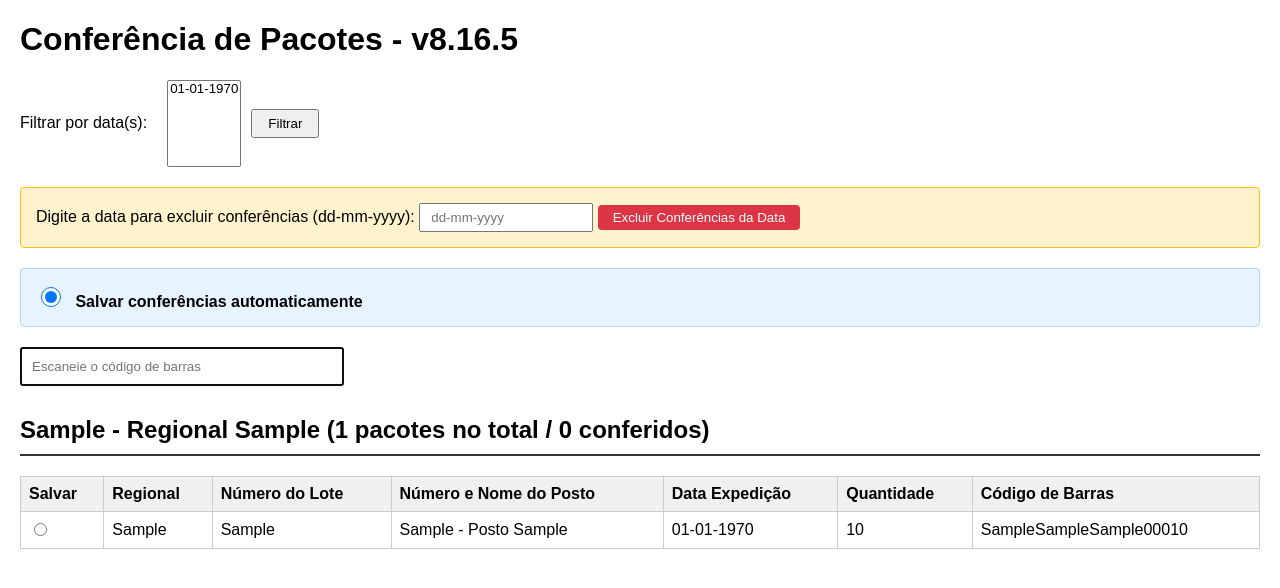
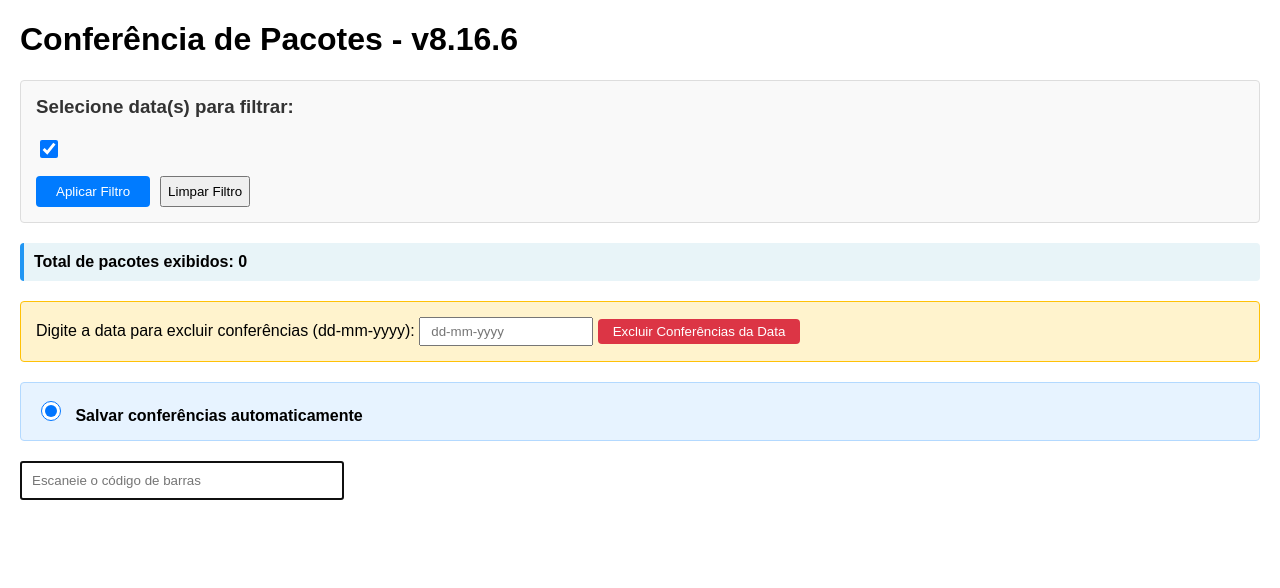
Before and after one commit to anderssonn2-hub/projeto_lacres, a PHP site: page /conferencia_pacotes.php in a window 1280 px wide. Shown: the top 588 px of the page. Run offline with PHP 8.4, Linux system fonts and the light colour scheme; tables that the repository leaves empty or names only in its code hold one stand-in row (values such as "Sample post").

Commit message:
versao 8.16.6

```diff
--- a/conferencia_pacotes.php
+++ b/conferencia_pacotes.php
@@ -1,27 +1,22 @@
 <?php
-/* conferencia_pacotes.php — v8.16.5
- * Retorna ao modelo original com radio button pré-selecionado + auto-save
- * Mantém todas as funcionalidades:
- * 1) Radio button auto-selecionado salva automaticamente enquanto marca pacotes
- * 2) Desmarcar o radio = não salva mais
- * 3) Exclui conferências por data (input dd-mm-yyyy)
- * 4) Segregação correta de postos:
- *    - Postos Poupa Tempo aparecem PRIMEIRO com rótulo
- *    - Depois Posto(s) da Capital (regional 0)
- *    - Depois Central IIPR (regional 999)
- *    - Depois demais regionais
- * 5) Informação de pacotes: "N pacotes no total / M conferidos"
- * 6) Melhorias de som mantidas (v8.16.3+):
- *    - Som conclusão garantido para 1 pacote
- *    - Alerta Poupa Tempo específico
+/* conferencia_pacotes.php — v8.16.6
+ * Melhorias em relação v8.16.5:
+ * 1) Carregamento inteligente: postos NÃO conferidos ou últimos dias se todos conferidos
+ * 2) Melhor seletor de datas com checkboxes
+ * 3) Total de pacotes visível na tela
+ * 4) Segregação CORRETA de regionais (1, 0, 999, demais)
+ * 5) Sem sobrecarga de dados na tela
+ * 6) Mantém: radio button auto-save, sons, excluir por data
  */
 
 // Inicializa as variáveis
 $total_codigos = 0;
+$datas_postos_nao_conferidos = array();
 $datas_expedicao = array();
 $regionais_data = array();
 $datas_filtro = isset($_GET['datas']) ? $_GET['datas'] : array();
 $poupaTempoPostos = array();
+$usar_filtro_padrao = false; // Flag para usar filtro padrão
 
 // Conexão com o banco de dados
 $host = '10.15.61.169';
@@ -106,6 +101,48 @@ try {
         $conferencias_realizadas[] = $row['nlote'];
     }
 
+    // Se não há filtro de datas especificado, usa filtro padrão (postos não conferidos)
+    if (empty($datas_filtro)) {
+        $usar_filtro_padrao = true;
+
+        // Busca datas que têm postos NÃO conferidos
+        $stmtDatasPendentes = $pdo->query(
+            "SELECT DISTINCT DATE_FORMAT(p.dataCarga, '%d-%m-%Y') as data
+             FROM ciPostosCsv p
+             LEFT JOIN conferencia_pacotes c ON p.lote = c.nlote AND c.conf = 1
+             WHERE c.nlote IS NULL AND p.dataCarga IS NOT NULL
+             ORDER BY p.dataCarga DESC
+             LIMIT 5"
+        );
+
+        while ($row = $stmtDatasPendentes->fetch(PDO::FETCH_ASSOC)) {
+            $datas_filtro[] = $row['data'];
+        }
+
+        // Se não há postos não conferidos, busca últimos dias conferidos
+        if (empty($datas_filtro)) {
+            $stmtUltimas = $pdo->query(
+                "SELECT DISTINCT DATE_FORMAT(p.dataCarga, '%d-%m-%Y') as data
+                 FROM ciPostosCsv p
+                 WHERE p.dataCarga IS NOT NULL
+                 ORDER BY p.dataCarga DESC
+                 LIMIT 5"
+            );
+
+            while ($row = $stmtUltimas->fetch(PDO::FETCH_ASSOC)) {
+                $datas_filtro[] = $row['data'];
+            }
+        }
+    }
+
+    // Busca todas as datas disponíveis para o seletor
+    $stmtTodasDatas = $pdo->query("SELECT DISTINCT DATE_FORMAT(dataCarga, '%d-%m-%Y') as data FROM ciPostosCsv WHERE dataCarga IS NOT NULL ORDER BY dataCarga DESC");
+    while ($row = $stmtTodasDatas->fetch(PDO::FETCH_ASSOC)) {
+        if (!in_array($row['data'], $datas_expedicao)) {
+            $datas_expedicao[] = $row['data'];
+        }
+    }
+
     // Busca dados dos postos
     $stmt = $pdo->query("SELECT lote, posto, regional, quantidade, dataCarga FROM ciPostosCsv ORDER BY regional, lote, posto");
 
@@ -115,23 +152,22 @@ try {
         $data_original = $row['dataCarga'];
         $data_formatada = date('d-m-Y', strtotime($data_original));
 
-        if (!in_array($data_formatada, $datas_expedicao)) {
-            $datas_expedicao[] = $data_formatada;
-        }
-
-        if (!empty($datas_filtro) && !in_array($data_formatada, $datas_filtro)) {
+        // Filtra pela data selecionada
+        if (!in_array($data_formatada, $datas_filtro)) {
             continue;
         }
 
         $lote = $row['lote'];
-        $posto = str_pad($row['posto'], 3, '0', STR_PAD_LEFT);
+        $posto = $row['posto']; // Mantém como número para comparação
+        $posto_str = str_pad($posto, 3, '0', STR_PAD_LEFT);
         $regional = $row['regional']; // Mantém como número
         $regional_str = str_pad($regional, 3, '0', STR_PAD_LEFT);
         $quantidade = str_pad($row['quantidade'], 5, '0', STR_PAD_LEFT);
 
-        $nome_posto = "$posto - Posto $posto";
-        $isPoupaTempo = in_array($posto, $poupaTempoPostos) ? '1' : '0';
-        $codigo_barras = $lote . $regional_str . $posto . $quantidade;
+        $nome_posto = "$posto_str - Posto $posto_str";
+        $isPoupaTempo = in_array($posto_str, $poupaTempoPostos) ? '1' : '0';
+        $codigo_barras = $lote . $regional_str . $posto_str . $quantidade;
+        $conferido = in_array($lote, $conferencias_realizadas) ? 1 : 0;
 
         // Classifica por regional
         if (!isset($regionais_data[$regional])) {
@@ -141,13 +177,13 @@ try {
         $regionais_data[$regional][] = array(
             'regional_str' => $regional_str,
             'lote' => $lote,
-            'posto' => $posto,
+            'posto' => $posto_str,
             'nome_posto' => $nome_posto,
             'data_expedicao' => $data_formatada,
             'quantidade' => ltrim($quantidade, '0'),
             'codigo_barras' => $codigo_barras,
             'isPoupaTempo' => $isPoupaTempo,
-            'conferido' => in_array($lote, $conferencias_realizadas) ? 1 : 0
+            'conferido' => $conferido
         );
 
         $total_codigos++;
@@ -164,18 +200,64 @@ try {
 <html lang="pt-BR">
 <head>
     <meta charset="UTF-8">
-    <title>Conferência de Pacotes - v8.16.5</title>
+    <title>Conferência de Pacotes - v8.16.6</title>
     <style>
         body { font-family: Arial, sans-serif; margin: 20px; }
         table { border-collapse: collapse; width: 100%; margin-top: 20px; }
         th, td { border: 1px solid #ccc; padding: 8px; text-align: left; }
         th { background-color: #f0f0f0; }
         .confirmado { background-color: #c6ffc6; }
-        .filtro-datas { margin-bottom: 20px; }
-        .filtro-datas form { display: flex; flex-wrap: wrap; gap: 10px; align-items: center; }
-        .filtro-datas label { margin-right: 10px; }
-        .filtro-datas input[type="text"] { padding: 5px 10px; }
-        .filtro-datas input[type="submit"] { padding: 5px 15px; cursor: pointer; }
+
+        .filtro-datas {
+            background-color: #f9f9f9;
+            padding: 15px;
+            margin-bottom: 20px;
+            border: 1px solid #ddd;
+            border-radius: 4px;
+        }
+
+        .filtro-datas h3 {
+            margin-top: 0;
+            color: #333;
+        }
+
+        .datas-checkboxes {
+            display: flex;
+            flex-wrap: wrap;
+            gap: 15px;
+        }
+
+        .datas-checkboxes label {
+            display: flex;
+            align-items: center;
+            cursor: pointer;
+        }
+
+        .datas-checkboxes input[type="checkbox"] {
+            margin-right: 8px;
+            width: 18px;
+            height: 18px;
+            cursor: pointer;
+        }
+
+        .filtro-botoes {
+            margin-top: 15px;
+            display: flex;
+            gap: 10px;
+        }
+
+        .filtro-botoes input[type="submit"] {
+            padding: 8px 20px;
+            background-color: #007bff;
+            color: white;
+            border: none;
+            cursor: pointer;
+            border-radius: 4px;
+        }
+
+        .filtro-botoes input[type="submit"]:hover {
+            background-color: #0056b3;
+        }
 
         .excluir-data-form {
             background-color: #fff3cd;
@@ -250,21 +332,31 @@ try {
     </style>
 </head>
 <body>
-    <h1>Conferência de Pacotes - v8.16.5</h1>
+    <h1>Conferência de Pacotes - v8.16.6</h1>
 
-    <!-- Filtro de Datas -->
+    <!-- Filtro de Datas com Checkboxes -->
     <div class="filtro-datas">
         <form method="GET">
-            <label for="datas">Filtrar por data(s):</label>
-            <select name="datas[]" multiple size="5">
+            <h3>Selecione data(s) para filtrar:</h3>
+            <div class="datas-checkboxes">
                 <?php foreach ($datas_expedicao as $data): ?>
-                    <option value="<?php echo $data; ?>" <?php echo (in_array($data, $datas_filtro) ? 'selected' : ''); ?>>
+                    <label>
+                        <input type="checkbox" name="datas[]" value="<?php echo $data; ?>"
+                            <?php echo (in_array($data, $datas_filtro) ? 'checked' : ''); ?>>
                         <?php echo $data; ?>
-                    </option>
+                    </label>
                 <?php endforeach; ?>
-            </select>
-            <input type="submit" value="Filtrar">
+            </div>
+            <div class="filtro-botoes">
+                <input type="submit" value="Aplicar Filtro">
+                <input type="button" value="Limpar Filtro" onclick="document.querySelectorAll('.datas-checkboxes input').forEach(cb => cb.checked = false);">
+            </div>
         </form>
+    </div>
+
+    <!-- Total de Pacotes -->
+    <div style="margin-bottom: 20px; padding: 10px; background-color: #e8f4f8; border-left: 4px solid #2196F3; border-radius: 4px;">
+        <strong>Total de pacotes exibidos: <?php echo $total_codigos; ?></strong>
     </div>
 
     <!-- Excluir Conferências por Data -->
@@ -292,44 +384,71 @@ try {
     <!-- Tabelas por Regional -->
     <div id="tabelas">
     <?php
-        // Reordena regionais: Postos Poupa Tempo primeiro, depois Capital (0), depois Central IIPR (999), depois demais
-        $order = array();
+        // Segregação CORRETA: 1) Poupa Tempo, 2) Regional 1, 3) Capital (0), 4) Central IIPR (999), 5) Demais Regionais
 
-        // Primeiro, postos Poupa Tempo
+        // 1. POSTOS POUPA TEMPO (de qualquer regional)
+        $postos_pt_todos = array();
         foreach ($regionais_data as $regional => $postos) {
-            $tem_poupa_tempo = false;
             foreach ($postos as $p) {
                 if ($p['isPoupaTempo'] == '1') {
-                    $tem_poupa_tempo = true;
-                    break;
+                    $postos_pt_todos[] = $p;
                 }
-            }
-            if ($tem_poupa_tempo) {
-                $order['PT_' . $regional] = $regional; // Poupa Tempo da regional específica
             }
         }
 
-        // Capital (regional 0)
-        if (isset($regionais_data[0])) {
-            $order['CAPITAL'] = 0;
+        if (!empty($postos_pt_todos)) {
+            $total_pt = count($postos_pt_todos);
+            $conferidos_pt = count(array_filter($postos_pt_todos, function($p) { return $p['conferido']; }));
+
+            echo "<h2>Postos Poupa Tempo ($total_pt pacotes no total / $conferidos_pt conferidos) <span class='poupa-tempo-label'>POUPA TEMPO</span></h2>";
+            echo '<table>';
+            echo '<thead><tr>';
+            echo '<th>Salvar</th><th>Regional</th><th>Lote</th><th>Posto</th><th>Data</th><th>Qtd</th><th>Código</th>';
+            echo '</tr></thead><tbody>';
+
+            foreach ($postos_pt_todos as $post) {
+                $classe = $post['conferido'] ? 'confirmado' : '';
+                $checked = $post['conferido'] ? 'checked' : '';
+                echo "<tr data-lote='{$post['lote']}' data-codigo='{$post['codigo_barras']}' data-poupatempo='1' class='$classe'>";
+                echo "<td><input type='radio' name='salvar_{$post['lote']}' class='radio-conferencia' data-lote='{$post['lote']}' $checked></td>";
+                echo "<td>{$post['regional_str']}</td><td>{$post['lote']}</td><td>{$post['posto']}</td>";
+                echo "<td>{$post['data_expedicao']}</td><td>{$post['quantidade']}</td><td>{$post['codigo_barras']}</td>";
+                echo '</tr>';
+            }
+            echo '</tbody></table>';
         }
 
-        // Central IIPR (regional 999)
-        if (isset($regionais_data[999])) {
-            $order['CENTRAL'] = 999;
+        // 2. REGIONAL 1
+        if (isset($regionais_data[1])) {
+            $postos_r1 = array_filter($regionais_data[1], function($p) {
+                return $p['isPoupaTempo'] != '1';
+            });
+
+            if (!empty($postos_r1)) {
+                $total_r1 = count($postos_r1);
+                $conferidos_r1 = count(array_filter($postos_r1, function($p) { return $p['conferido']; }));
+
+                echo "<h2>001 - Regional 001 ($total_r1 pacotes no total / $conferidos_r1 conferidos)</h2>";
+                echo '<table>';
+                echo '<thead><tr>';
+                echo '<th>Salvar</th><th>Regional</th><th>Lote</th><th>Posto</th><th>Data</th><th>Qtd</th><th>Código</th>';
+                echo '</tr></thead><tbody>';
+
+                foreach ($postos_r1 as $post) {
+                    $classe = $post['conferido'] ? 'confirmado' : '';
+                    $checked = $post['conferido'] ? 'checked' : '';
+                    echo "<tr data-lote='{$post['lote']}' data-codigo='{$post['codigo_barras']}' data-poupatempo='0' class='$classe'>";
+                    echo "<td><input type='radio' name='salvar_{$post['lote']}' class='radio-conferencia' data-lote='{$post['lote']}' $checked></td>";
+                    echo "<td>{$post['regional_str']}</td><td>{$post['lote']}</td><td>{$post['posto']}</td>";
+                    echo "<td>{$post['data_expedicao']}</td><td>{$post['quantidade']}</td><td>{$post['codigo_barras']}</td>";
+                    echo '</tr>';
                 }
-
-        // Demais regionais
-        foreach (array_keys($regionais_data) as $regional) {
-            if ($regional != 0 && $regional != 999) {
-                $order['REG_' . $regional] = $regional;
+                echo '</tbody></table>';
             }
         }
 
-        // Processa cada grupo
-        foreach ($order as $key => $regional) {
-            if ($regional === 0) {
-                // Capital - postos não-Poupa Tempo
+        // 3. CAPITAL (Regional 0)
+        if (isset($regionais_data[0])) {
             $postos_capital = array_filter($regionais_data[0], function($p) {
                 return $p['isPoupaTempo'] != '1';
             });
@@ -340,165 +459,81 @@ try {
 
                 echo "<h2>Posto(s) da Capital ($total_capital pacotes no total / $conferidos_capital conferidos)</h2>";
                 echo '<table>';
-                    echo '<thead>';
-                    echo '<tr>';
-                    echo '<th>Salvar</th>';
-                    echo '<th>Regional</th>';
-                    echo '<th>Número do Lote</th>';
-                    echo '<th>Número e Nome do Posto</th>';
-                    echo '<th>Data Expedição</th>';
-                    echo '<th>Quantidade</th>';
-                    echo '<th>Código de Barras</th>';
-                    echo '</tr>';
-                    echo '</thead>';
-                    echo '<tbody>';
+                echo '<thead><tr>';
+                echo '<th>Salvar</th><th>Regional</th><th>Lote</th><th>Posto</th><th>Data</th><th>Qtd</th><th>Código</th>';
+                echo '</tr></thead><tbody>';
 
                 foreach ($postos_capital as $post) {
                     $classe = $post['conferido'] ? 'confirmado' : '';
                     $checked = $post['conferido'] ? 'checked' : '';
-                        echo "<tr data-lote='{$post['lote']}' data-codigo='{$post['codigo_barras']}' data-poupatempo='{$post['isPoupaTempo']}' class='$classe'>";
+                    echo "<tr data-lote='{$post['lote']}' data-codigo='{$post['codigo_barras']}' data-poupatempo='0' class='$classe'>";
                     echo "<td><input type='radio' name='salvar_{$post['lote']}' class='radio-conferencia' data-lote='{$post['lote']}' $checked></td>";
-                        echo "<td>{$post['regional_str']}</td>";
-                        echo "<td>{$post['lote']}</td>";
-                        echo "<td>{$post['nome_posto']}</td>";
-                        echo "<td>{$post['data_expedicao']}</td>";
-                        echo "<td>{$post['quantidade']}</td>";
-                        echo "<td>{$post['codigo_barras']}</td>";
+                    echo "<td>{$post['regional_str']}</td><td>{$post['lote']}</td><td>{$post['posto']}</td>";
+                    echo "<td>{$post['data_expedicao']}</td><td>{$post['quantidade']}</td><td>{$post['codigo_barras']}</td>";
                     echo '</tr>';
                 }
+                echo '</tbody></table>';
+            }
+        }
 
-                    echo '</tbody>';
-                    echo '</table>';
-                }
-            } elseif ($regional === 999) {
-                // Central IIPR - todos os postos
-                if (!empty($regionais_data[999])) {
+        // 4. CENTRAL IIPR (Regional 999)
+        if (isset($regionais_data[999])) {
             $total_central = count($regionais_data[999]);
             $conferidos_central = count(array_filter($regionais_data[999], function($p) { return $p['conferido']; }));
 
             echo "<h2>Central IIPR ($total_central pacotes no total / $conferidos_central conferidos)</h2>";
             echo '<table>';
-                    echo '<thead>';
-                    echo '<tr>';
-                    echo '<th>Salvar</th>';
-                    echo '<th>Regional</th>';
-                    echo '<th>Número do Lote</th>';
-                    echo '<th>Número e Nome do Posto</th>';
-                    echo '<th>Data Expedição</th>';
-                    echo '<th>Quantidade</th>';
-                    echo '<th>Código de Barras</th>';
-                    echo '</tr>';
-                    echo '</thead>';
-                    echo '<tbody>';
+            echo '<thead><tr>';
+            echo '<th>Salvar</th><th>Regional</th><th>Lote</th><th>Posto</th><th>Data</th><th>Qtd</th><th>Código</th>';
+            echo '</tr></thead><tbody>';
 
             foreach ($regionais_data[999] as $post) {
                 $classe = $post['conferido'] ? 'confirmado' : '';
                 $checked = $post['conferido'] ? 'checked' : '';
-                        echo "<tr data-lote='{$post['lote']}' data-codigo='{$post['codigo_barras']}' data-poupatempo='{$post['isPoupaTempo']}' class='$classe'>";
+                echo "<tr data-lote='{$post['lote']}' data-codigo='{$post['codigo_barras']}' data-poupatempo='0' class='$classe'>";
                 echo "<td><input type='radio' name='salvar_{$post['lote']}' class='radio-conferencia' data-lote='{$post['lote']}' $checked></td>";
-                        echo "<td>{$post['regional_str']}</td>";
-                        echo "<td>{$post['lote']}</td>";
-                        echo "<td>{$post['nome_posto']}</td>";
-                        echo "<td>{$post['data_expedicao']}</td>";
-                        echo "<td>{$post['quantidade']}</td>";
-                        echo "<td>{$post['codigo_barras']}</td>";
+                echo "<td>{$post['regional_str']}</td><td>{$post['lote']}</td><td>{$post['posto']}</td>";
+                echo "<td>{$post['data_expedicao']}</td><td>{$post['quantidade']}</td><td>{$post['codigo_barras']}</td>";
                 echo '</tr>';
             }
-
-                    echo '</tbody>';
-                    echo '</table>';
-                }
-            } elseif (strpos($key, 'PT_') === 0) {
-                // Postos Poupa Tempo de uma regional específica
-                $postos_pt = array_filter($regionais_data[$regional], function($p) {
-                    return $p['isPoupaTempo'] == '1';
-                });
-
-                if (!empty($postos_pt)) {
-                    $total_pt = count($postos_pt);
-                    $conferidos_pt = count(array_filter($postos_pt, function($p) { return $p['conferido']; }));
-
-                    $regional_str = str_pad($regional, 3, '0', STR_PAD_LEFT);
-                    echo "<h2>$regional_str - Regional $regional_str ($total_pt pacotes no total / $conferidos_pt conferidos) <span class='poupa-tempo-label'>POUPA TEMPO</span></h2>";
-                    echo '<table>';
-                    echo '<thead>';
-                    echo '<tr>';
-                    echo '<th>Salvar</th>';
-                    echo '<th>Regional</th>';
-                    echo '<th>Número do Lote</th>';
-                    echo '<th>Número e Nome do Posto</th>';
-                    echo '<th>Data Expedição</th>';
-                    echo '<th>Quantidade</th>';
-                    echo '<th>Código de Barras</th>';
-                    echo '</tr>';
-                    echo '</thead>';
-                    echo '<tbody>';
-
-                    foreach ($postos_pt as $post) {
-                        $classe = $post['conferido'] ? 'confirmado' : '';
-                        $checked = $post['conferido'] ? 'checked' : '';
-                        echo "<tr data-lote='{$post['lote']}' data-codigo='{$post['codigo_barras']}' data-poupatempo='{$post['isPoupaTempo']}' class='$classe'>";
-                        echo "<td><input type='radio' name='salvar_{$post['lote']}' class='radio-conferencia' data-lote='{$post['lote']}' $checked></td>";
-                        echo "<td>{$post['regional_str']}</td>";
-                        echo "<td>{$post['lote']}</td>";
-                        echo "<td>{$post['nome_posto']}</td>";
-                        echo "<td>{$post['data_expedicao']}</td>";
-                        echo "<td>{$post['quantidade']}</td>";
-                        echo "<td>{$post['codigo_barras']}</td>";
-                        echo '</tr>';
+            echo '</tbody></table>';
         }
 
-                    echo '</tbody>';
-                    echo '</table>';
-                }
-            } else {
-                // Demais regionais - postos não-Poupa Tempo
-                if (!empty($regionais_data[$regional])) {
+        // 5. DEMAIS REGIONAIS (2, 3, 4, 5, etc) - sem Poupa Tempo e sem 1, 0, 999
+        foreach (array_keys($regionais_data) as $regional) {
+            if ($regional != 0 && $regional != 1 && $regional != 999) {
                 $postos_reg = array_filter($regionais_data[$regional], function($p) {
                     return $p['isPoupaTempo'] != '1';
                 });
 
                 if (!empty($postos_reg)) {
+                    $regional_str = str_pad($regional, 3, '0', STR_PAD_LEFT);
                     $total_reg = count($postos_reg);
                     $conferidos_reg = count(array_filter($postos_reg, function($p) { return $p['conferido']; }));
 
-                        $regional_str = str_pad($regional, 3, '0', STR_PAD_LEFT);
                     echo "<h2>$regional_str - Regional $regional_str ($total_reg pacotes no total / $conferidos_reg conferidos)</h2>";
                     echo '<table>';
-                        echo '<thead>';
-                        echo '<tr>';
-                        echo '<th>Salvar</th>';
-                        echo '<th>Regional</th>';
-                        echo '<th>Número do Lote</th>';
-                        echo '<th>Número e Nome do Posto</th>';
-                        echo '<th>Data Expedição</th>';
-                        echo '<th>Quantidade</th>';
-                        echo '<th>Código de Barras</th>';
-                        echo '</tr>';
-                        echo '</thead>';
-                        echo '<tbody>';
+                    echo '<thead><tr>';
+                    echo '<th>Salvar</th><th>Regional</th><th>Lote</th><th>Posto</th><th>Data</th><th>Qtd</th><th>Código</th>';
+                    echo '</tr></thead><tbody>';
 
                     foreach ($postos_reg as $post) {
                         $classe = $post['conferido'] ? 'confirmado' : '';
                         $checked = $post['conferido'] ? 'checked' : '';
-                            echo "<tr data-lote='{$post['lote']}' data-codigo='{$post['codigo_barras']}' data-poupatempo='{$post['isPoupaTempo']}' class='$classe'>";
+                        echo "<tr data-lote='{$post['lote']}' data-codigo='{$post['codigo_barras']}' data-poupatempo='0' class='$classe'>";
                         echo "<td><input type='radio' name='salvar_{$post['lote']}' class='radio-conferencia' data-lote='{$post['lote']}' $checked></td>";
-                            echo "<td>{$post['regional_str']}</td>";
-                            echo "<td>{$post['lote']}</td>";
-                            echo "<td>{$post['nome_posto']}</td>";
-                            echo "<td>{$post['data_expedicao']}</td>";
-                            echo "<td>{$post['quantidade']}</td>";
-                            echo "<td>{$post['codigo_barras']}</td>";
+                        echo "<td>{$post['regional_str']}</td><td>{$post['lote']}</td><td>{$post['posto']}</td>";
+                        echo "<td>{$post['data_expedicao']}</td><td>{$post['quantidade']}</td><td>{$post['codigo_barras']}</td>";
                         echo '</tr>';
                     }
-
-                        echo '</tbody>';
-                        echo '</table>';
-                    }
+                    echo '</tbody></table>';
                 }
             }
         }
     ?>
+    </div>
+
+    <!-- Áudios -->
     </div>
 
     <!-- Áudios -->
```
Lines whose indentation alone changed are shown as unchanged.
